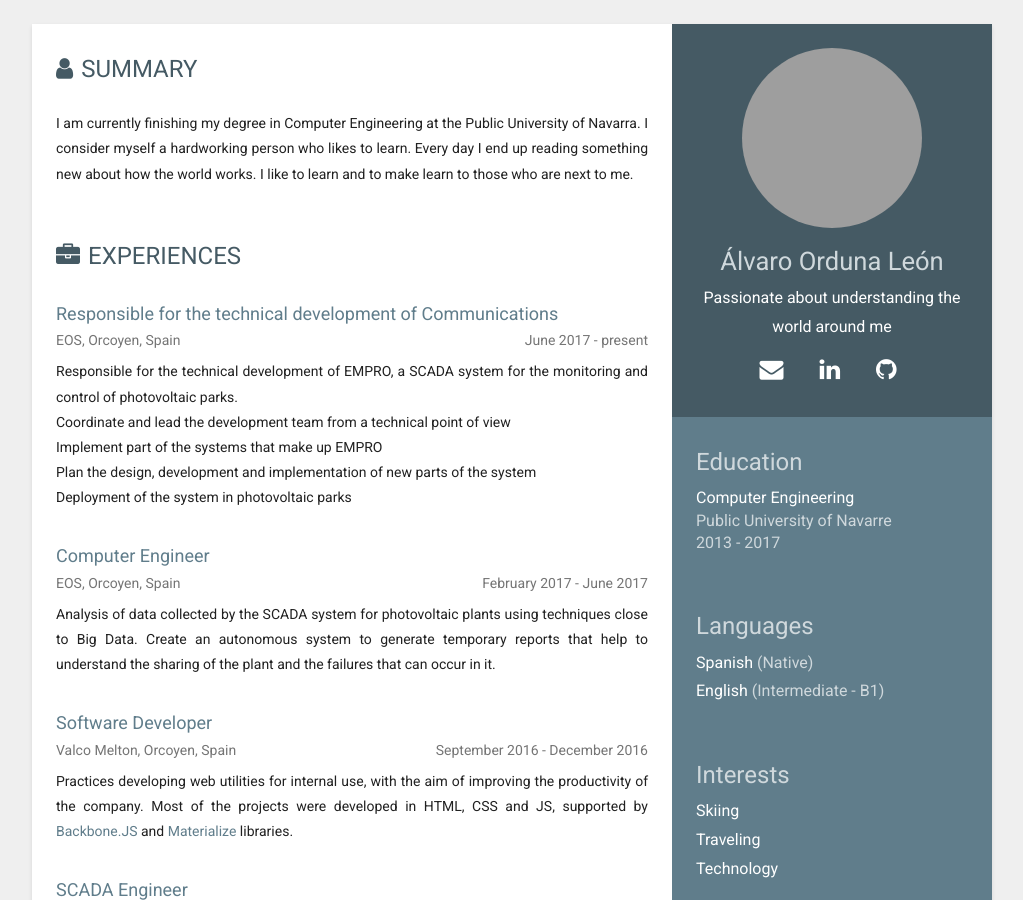
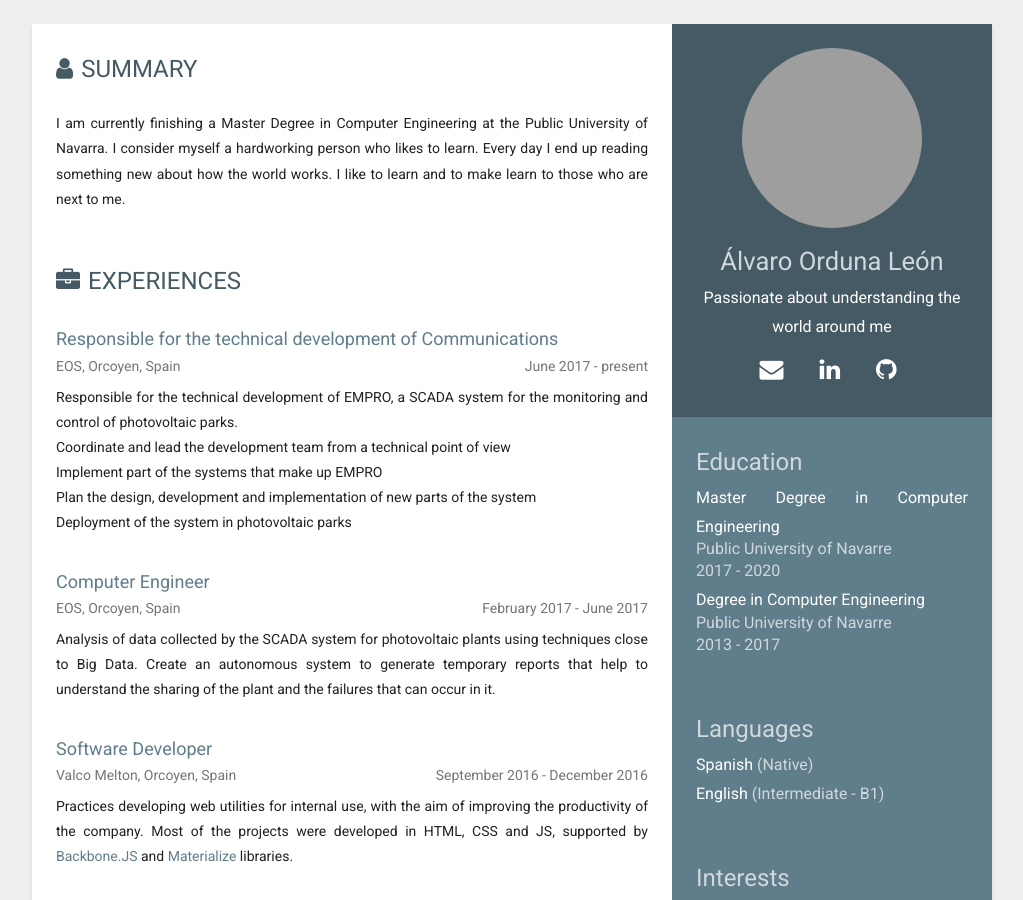
Before and after one commit to AlvaroOrduna/AlvaroOrduna.github.io, a Jekyll site: the page built from index.md, in a window 1280 px wide and 900 px high. Shown: the whole window, without its empty margins (128-1151 px from the left). Built offline with Jekyll 4.4.1, drawn with Linux system fonts in a browser that asks for light colours; nearby versions of some CDN libraries; grey boxes are pictures that could not be loaded.

Commit message:
Update education, skills and summary
Signed-off-by: Álvaro Orduna León <alvaro.orduna@eos-eng.com>

```diff
--- a/_data/education.json
+++ b/_data/education.json
@@ -1,6 +1,17 @@
 [
   {
-    "name": "Computer Engineering",
+    "name": "Master Degree in Computer Engineering",
+    "school": {
+      "name": "Public University of Navarre",
+      "url": "https://www.unavarra.es/"
+    },
+    "period": {
+      "start": "2017",
+      "end": "2020"
+    }
+  },
+  {
+    "name": "Degree in Computer Engineering",
     "school": {
       "name": "Public University of Navarre",
       "url": "https://www.unavarra.es/"
--- a/_includes/portfolio/summary.html
+++ b/_includes/portfolio/summary.html
@@ -1,6 +1,7 @@
-<h2><i class="fa fa-user"></i>Summary</h2>
+<h2>
+  <i class="fa fa-user"></i>Summary</h2>
 <div>
-  <p>I am currently finishing my degree in Computer Engineering at the Public University of Navarra. I consider myself a hardworking
-    person who likes to learn. Every day I end up reading something new about how the world works. I like to learn and to
-    make learn to those who are next to me.</p>
+  <p>I am currently finishing a Master Degree in Computer Engineering at the Public University of Navarra. I consider myself
+    a hardworking person who likes to learn. Every day I end up reading something new about how the world works. I like to
+    learn and to make learn to those who are next to me.</p>
 </div>
```
Also changed, not shown: _data/skills.json (+4 -4 lines).
